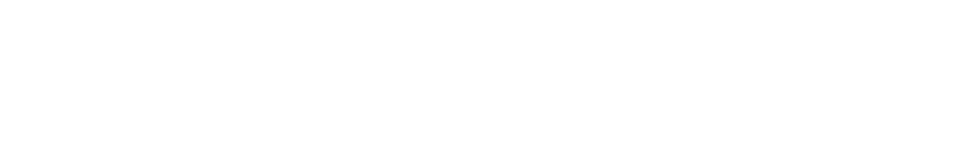
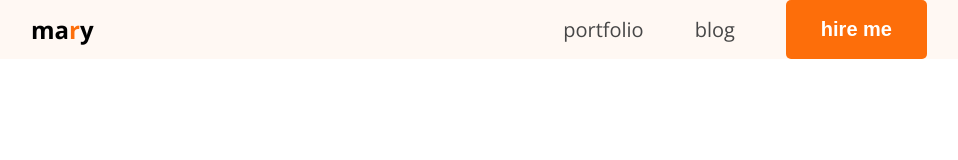
Before and after one commit to ahsanramin/my-first-portfolio, a plain HTML site: page index.html in a window 1280 px wide. Shown: the whole page, without its empty margins (161-1119 px from the left). Drawn offline with nearby package versions, Linux system fonts and the light colour scheme.

Commit message:
my 2nd commit

```diff
--- a/index.html
+++ b/index.html
@@ -1,11 +1,31 @@
 <!DOCTYPE html>
 <html lang="en">
+
 <head>
   <meta charset="UTF-8">
   <meta name="viewport" content="width=device-width, initial-scale=1.0">
   <title>Ahsan Labib Ramin Portfolio</title>
+  <link rel="preconnect" href="https://fonts.googleapis.com">
+  <link rel="preconnect" href="https://fonts.gstatic.com" crossorigin>
+  <link href="https://fonts.googleapis.com/css2?family=Open+Sans:ital,wght@0,300..800;1,300..800&display=swap"
+    rel="stylesheet">
+
+  <link rel="stylesheet" href="styles/portfolio.css">
 </head>
-<body>
 
+<body class="open-sans">
+  <header>
+    <nav>
+      <div class="logo">
+        <h1>ma<span class="color">r</span>y</h1>
+      </div>
+      <ul class="menu">
+        <li><a href="">portfolio</a></li>
+        <li><a href="">blog</a></li>
+        <li><button class="btn">hire me </button></li>
+      </ul>
+    </nav>
+  </header>
 </body>
+
 </html>
--- /dev/null
+++ b/styles/portfolio.css
@@ -0,0 +1,55 @@
+/* body{background-color: aqua;} */
+* {
+  margin: 0;
+  padding: 0;
+  box-sizing: border-box;
+}
+
+.open-sans {
+  font-family: "Open Sans", sans-serif;
+  font-optical-sizing: auto;
+}
+
+header {
+  background-color: #FFF8F3;
+  padding top: 50px;
+}
+
+nav {
+  width: 70%;
+  max-width: 1140px;
+  /* border: 1px solid red; */
+  margin: 0px auto;
+  display: flex;
+  justify-content: space-between;
+   align-items:center;
+}
+.btn{
+  background-color: #FD6E0A;
+  border: none;
+  padding: 18px 35px;
+  border-radius: 5px;
+  font-size: 20px;
+  font-weight: bold;
+  color: white;
+}
+/* shared style */
+/* main style */
+.logo h2{
+font-size: 45px;
+font-weight: 900;
+}
+.color{
+  color: #FD6E0A;
+}
+.menu{
+  display: flex;
+  gap:51px;
+  list-style-type: none;
+  align-items: center;
+}
+.menu a{
+  font-size: 20px;
+  color: #474747;
+  text-decoration: none;
+}
```
